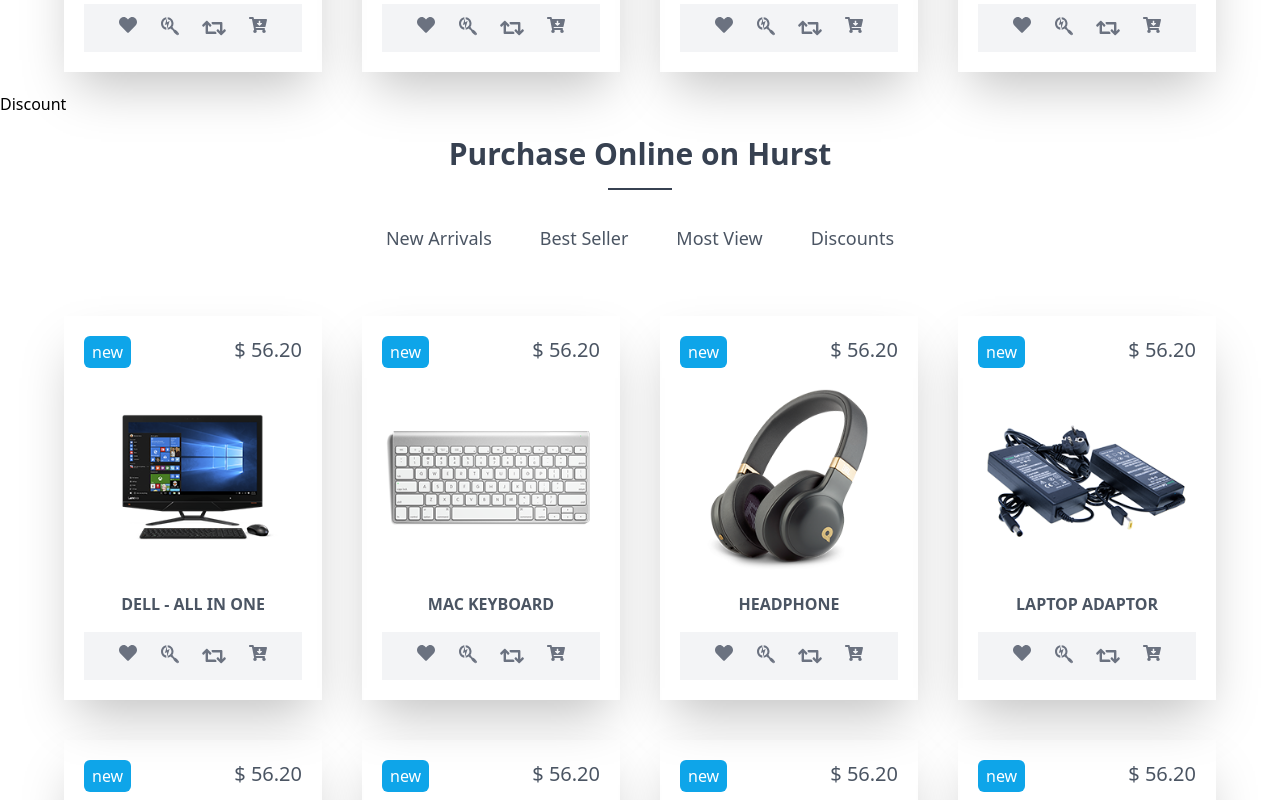
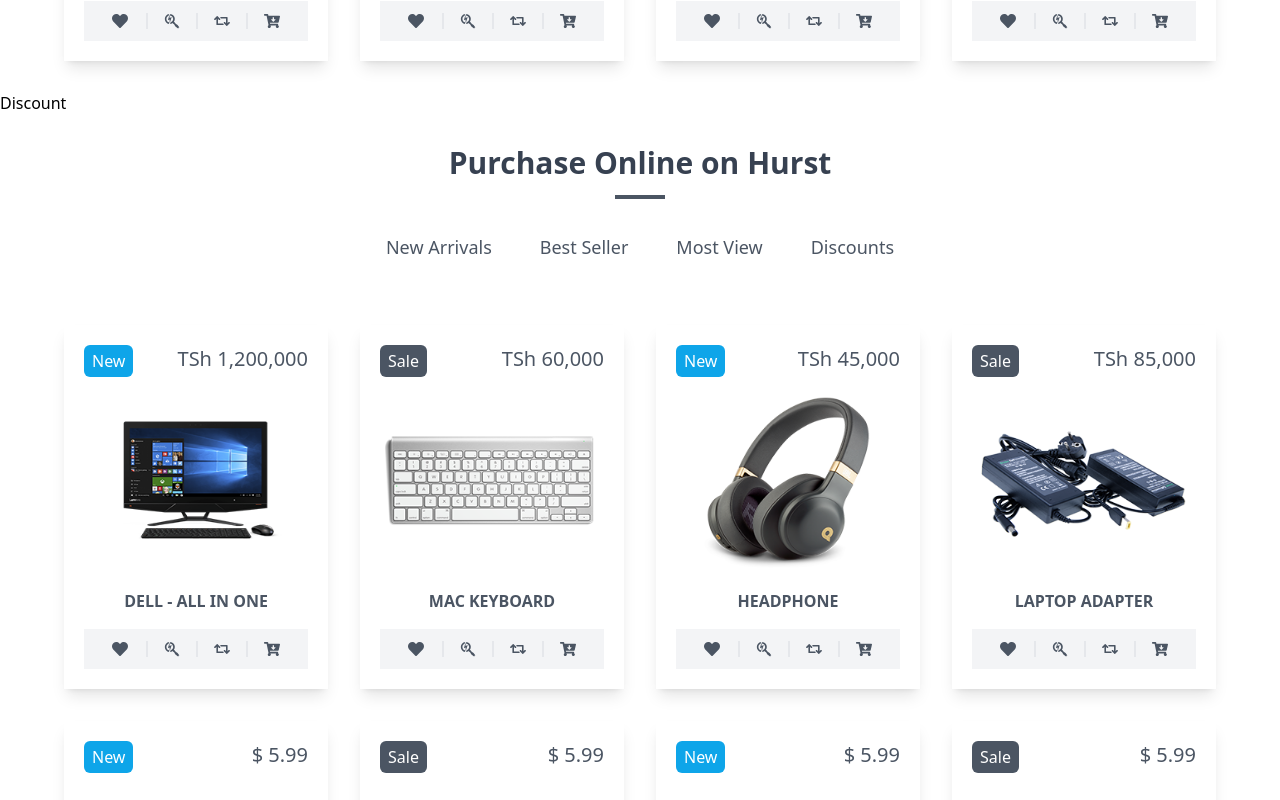
Before and after one commit to Shinto540/walkerbuntuapp, a Next.js app: page / in a window 1280 px wide. Shown: the part 1080-1880 px from the top of the page. Built offline with nearby package versions, Linux system fonts and the light colour scheme.

Commit message:
FIX: product sections

```diff
--- /dev/null
+++ b/components/Products.jsx
@@ -0,0 +1,128 @@
+// Styles
+import Image from "next/image";
+import Link from "next/link";
+import {
+  FaHeart,
+  FaSearchengin,
+  FaRetweet,
+  FaCartArrowDown,
+} from "react-icons/fa";
+
+// Styles
+import Styles from "../styles/Product.module.css";
+
+export const ProductSectionHeader = ({ sectionTitle }) => {
+  return (
+    <div className={Styles.product__title}>
+      <h2>{sectionTitle}</h2>
+      <span className={Styles.title__underline}></span>
+    </div>
+  );
+};
+
+export const ProductFilter = () => {
+  return (
+    <div className="flex justify-center gap-12 mt-7">
+      <Link href="">
+        <a className="font-medium text-gray-600 text-lg">New Arrivals</a>
+      </Link>
+      <Link href="">
+        <a className="font-medium text-gray-600 text-lg">Best Seller</a>
+      </Link>
+      <Link href="">
+        <a className="font-medium text-gray-600 text-lg">Most View</a>
+      </Link>
+      <Link href="">
+        <a className="font-medium text-gray-600 text-lg">Discounts</a>
+      </Link>
+    </div>
+  );
+};
+
+export const ProductCard = ({ labelText, price, currency, imgUrl, title }) => {
+  return (
+    <div className={Styles.product__card}>
+      <div className={Styles.card__header}>
+        <StatusLabel text={labelText} />
+        <PriceLabel price={price} currency={currency} />
+      </div>
+
+      <ProductImage url={imgUrl} />
+      <ProductName title={title} />
+      <ActionBar />
+    </div>
+  );
+};
+
+export const PriceLabel = ({ price, currency }) => {
+  return (
+    <span className={Styles.product__price}>
+      {currency} {numberFormatter(price)}
+    </span>
+  );
+};
+
+export const StatusLabel = ({ text }) => {
+  return (
+    <span
+      className={`${Styles.product__label} ${
+        text === "New" ? Styles.label__new : Styles.label__sale
+      }`}
+    >
+      {text}
+    </span>
+  );
+};
+
+export const ProductImage = ({ url }) => {
+  return (
+    <div className={Styles.product__img}>
+      <Image src={url} alt="" width={300} height={275} />
+    </div>
+  );
+};
+
+export const ProductName = ({ title }) => {
+  return (
+    <div className="text-center">
+      <h3 className="text-md font-bold text-gray-600 uppercase">{title}</h3>
+    </div>
+  );
+};
+
+const ActionBar = () => {
+  return (
+    <div className={Styles.action__bar}>
+      <div className={Styles.action}>
+        <FaHeart />
+        <ToolTip text="wishlist" />
+      </div>
+      <div className={Styles.action}>
+        <FaSearchengin />
+        <ToolTip text="quick view" />
+      </div>
+      <div className={Styles.action}>
+        <FaRetweet />
+        <ToolTip text="compare" />
+      </div>
+      <div className={Styles.action}>
+        <FaCartArrowDown />
+        <ToolTip text="add to cart" />
+      </div>
+    </div>
+  );
+};
+
+const ToolTip = ({ text }) => {
+  return (
+    <div className={Styles.tooltip__container}>
+      <span className={Styles.tooltip__text}>{text}</span>
+      <span className={Styles.tooltip__arrow}></span>
+    </div>
+  );
+};
+
+// format number ot human readable format
+export const numberFormatter = (numValue) => {
+  return numValue.toString().replace(/\B(?=(\d{3})+(?!\d))/g, ",");
+};
--- a/components/home/FeaturedProducts.jsx
+++ b/components/home/FeaturedProducts.jsx
@@ -1,37 +1,54 @@
-import Image from "next/image";
+import { ProductCard, ProductSectionHeader } from "../Products";
+import Link from "next/link";
+
+// Styles
 import Styles from "../../styles/Product.module.css";
-import {
-  FaRetweet,
-  FaCartArrowDown,
-  FaSearchengin,
-  FaHeart,
-} from "react-icons/fa";
 
 const FeaturedProducts = () => {
   return (
     <section className={Styles.products}>
-      <div className={Styles.product__title}>
-        <h2>Featured Products</h2>
-        <span className={Styles.title__underline}></span>
-      </div>
+      <ProductSectionHeader sectionTitle="Featured Products" />
 
-      <div className="flex gap-10 mt-16">
-        <ProductCard>
-          <ProductImage url="/product/pr-1.png" />
-          <ProductBody title="dell - All in one" />
-        </ProductCard>
-        <ProductCard>
-          <ProductImage url="/product/pr-2.png" />
-          <ProductBody title="mac keyboard" />
-        </ProductCard>
-        <ProductCard>
-          <ProductImage url="/product/pr-3.png" />
-          <ProductBody title="headphone" />
-        </ProductCard>
-        <ProductCard>
-          <ProductImage url="/product/pr-4.png" />
-          <ProductBody title="laptop adaptor" />
-        </ProductCard>
+      <div className={Styles.products__container}>
+        <Link href="/" passHref>
+          <ProductCard
+            price={1_200_000}
+            currency="TSh"
+            labelText="New"
+            imgUrl="/product/pr-1.png"
+            title="Dell - All in One"
+          />
+        </Link>
+
+        <Link href="/" passHref>
+          <ProductCard
+            price={60_000}
+            currency="TSh"
+            labelText="Sale"
+            imgUrl="/product/pr-2.png"
+            title="MAC Keyboard"
+          />
+        </Link>
+
+        <Link href="/" passHref>
+          <ProductCard
+            price={45_000}
+            currency="TSh"
+            labelText="New"
+            imgUrl="/product/pr-3.png"
+            title="headphone"
+          />
+        </Link>
+
+        <Link href="/" passHref>
+          <ProductCard
+            price={85_000}
+            currency="TSh"
+            labelText="Sale"
+            imgUrl="/product/pr-4.png"
+            title="Laptop Adapter"
+          />
+        </Link>
       </div>
       <div className={`${Styles.prev__next} ${Styles.prev}`}>
         P<br />r<br />e<br />v
@@ -43,56 +60,4 @@
   );
 };
 
-export const ProductCard = ({ children }) => {
-  return (
-    <div className={Styles.product__card}>
-      <div className={Styles.card__header}>
-        <ProductLabel text="new" />
-        <ProductPrice price="56.20" />
-      </div>
-
-      {children}
-    </div>
-  );
-};
-
-const ProductPrice = ({ price }) => {
-  return <span className={Styles.product__price}>$ {price}</span>;
-};
-
-const ProductLabel = ({ text }) => {
-  return <span className={Styles.product__label}>{text}</span>;
-};
-
-export const ProductImage = ({ url }) => {
-  return (
-    <div className={Styles.product__img}>
-      <Image src={url} alt="" width={350} height={350} />
-    </div>
-  );
-};
-
-export const ProductBody = ({ title }) => {
-  return (
-    <div className="text-center">
-      <h3 className="text-md font-bold text-gray-600 uppercase">{title}</h3>
-
-      <div className="flex justify-evenly bg-gray-100 text-gray-500 p-3 mt-4">
-        <div className="text-lg">
-          <FaHeart />
-        </div>
-        <div className="text-xl">
-          <FaSearchengin />
-        </div>
-        <div className="text-2xl">
-          <FaRetweet />
-        </div>
-        <div className="text-lg">
-          <FaCartArrowDown />
-        </div>
-      </div>
-    </div>
-  );
-};
-
 export default FeaturedProducts;
--- a/components/home/PurchaseOnline.jsx
+++ b/components/home/PurchaseOnline.jsx
@@ -1,76 +1,86 @@
-import { ProductCard, ProductImage, ProductBody } from "./FeaturedProducts";
+import { ProductCard, ProductFilter, ProductSectionHeader } from "../Products";
+import Link from "next/link";
+
+// Styles
 import Styles from "../../styles/Product.module.css";
-import Link from "next/link";
 
 const PurchaseOnline = () => {
   return (
     <section className={Styles.products}>
-      <div className={Styles.product__title}>
-        <h2>Purchase Online on Hurst</h2>
-        <span className={Styles.title__underline}></span>
+      <ProductSectionHeader sectionTitle="Purchase Online on Hurst" />
+      <ProductFilter />
+
+      <div className={Styles.products__container}>
+        <Link href="/" passHref>
+          <ProductCard
+            price={1_200_000}
+            currency="TSh"
+            labelText="New"
+            imgUrl="/product/pr-1.png"
+            title="Dell - All in One"
+          />
+        </Link>
+
+        <Link href="/" passHref>
+          <ProductCard
+            price={60_000}
+            currency="TSh"
+            labelText="Sale"
+            imgUrl="/product/pr-2.png"
+            title="MAC Keyboard"
+          />
+        </Link>
+
+        <Link href="/" passHref>
+          <ProductCard
+            price={45_000}
+            currency="TSh"
+            labelText="New"
+            imgUrl="/product/pr-3.png"
+            title="headphone"
+          />
+        </Link>
+
+        <Link href="/" passHref>
+          <ProductCard
+            price={85_000}
+            currency="TSh"
+            labelText="Sale"
+            imgUrl="/product/pr-4.png"
+            title="Laptop Adapter"
+          />
+        </Link>
+        <ProductCard
+          price={5.99}
+          currency="$"
+          labelText="New"
+          imgUrl="/product/pr-5.png"
+          title="MACBook Pro"
+        />
+        <ProductCard
+          price={5.99}
+          currency="$"
+          labelText="Sale"
+          imgUrl="/product/pr-6.png"
+          title="HP LaserJet Printer"
+        />
+        <ProductCard
+          price={5.99}
+          currency="$"
+          labelText="New"
+          imgUrl="/product/pr-7.png"
+          title="Mouse Pointer"
+        />
+        <ProductCard
+          price={5.99}
+          currency="$"
+          labelText="Sale"
+          imgUrl="/product/pr-8.png"
+          title="HP Specta"
+        />
       </div>
-      <NavFilter />
-      <ProductDisplay />
     </section>
   );
 };
 
-export const ProductDisplay = () => {
-  return (
-    <div className="grid grid-cols-4 gap-10 mt-16">
-      <ProductCard>
-        <ProductImage url="/product/pr-1.png" />
-        <ProductBody title="dell - All in one" />
-      </ProductCard>
-      <ProductCard>
-        <ProductImage url="/product/pr-2.png" />
-        <ProductBody title="mac keyboard" />
-      </ProductCard>
-      <ProductCard>
-        <ProductImage url="/product/pr-3.png" />
-        <ProductBody title="headphone" />
-      </ProductCard>
-      <ProductCard>
-        <ProductImage url="/product/pr-4.png" />
-        <ProductBody title="laptop adaptor" />
-      </ProductCard>
-      <ProductCard>
-        <ProductImage url="/product/pr-5.png" />
-        <ProductBody title="dell - All in one" />
-      </ProductCard>
-      <ProductCard>
-        <ProductImage url="/product/pr-6.png" />
-        <ProductBody title="mac keyboard" />
-      </ProductCard>
-      <ProductCard>
-        <ProductImage url="/product/pr-7.png" />
-        <ProductBody title="headphone" />
-      </ProductCard>
-      <ProductCard>
-        <ProductImage url="/product/pr-8.png" />
-        <ProductBody title="laptop adaptor" />
-      </ProductCard>
-    </div>
-  );
-};
-
-export const NavFilter = () => {
-  return (
-    <div className="flex justify-center gap-12 mt-7">
-      <Link href="">
-        <a className="font-medium text-gray-600 text-lg">New Arrivals</a>
-      </Link>
-      <Link href="">
-        <a className="font-medium text-gray-600 text-lg">Best Seller</a>
-      </Link>
-      <Link href="">
-        <a className="font-medium text-gray-600 text-lg">Most View</a>
-      </Link>
-      <Link href="">
-        <a className="font-medium text-gray-600 text-lg">Discounts</a>
-      </Link>
-    </div>
-  );
-};
-
 export default PurchaseOnline;
--- a/styles/Product.module.css
+++ b/styles/Product.module.css
@@ -1,9 +1,23 @@
 .products {
-  width: 90%;
-  max-width: 1280px;
+  @apply w-[90%] max-w-[1280px] mx-auto relative py-[30px];
+}
+
+.products__container {
+  width: 70%;
   margin: 0 auto;
-  position: relative;
-  padding: 20px 0;
+  @apply grid grid-cols-1 gap-8 mt-16;
+}
+
+@media screen and (min-width: 678px) {
+  .products__container {
+    @apply grid-cols-2 w-full;
+  }
+}
+
+@media screen and (min-width: 992px) {
+  .products__container {
+    @apply grid-cols-4;
+  }
 }
 
 .product__title {
@@ -15,12 +29,11 @@
 }
 
 .title__underline {
-  @apply w-16 border-b-2 border-gray-700 inline-block;
+  @apply w-[50px] border-b-4 border-gray-600 inline-block;
 }
 
 .product__card {
-  max-width: 280px;
-  @apply p-5 shadow-2xl;
+  @apply p-5 shadow-lg w-full max-w-[350px] hover:shadow-2xl;
 }
 
 .card__header {
@@ -28,7 +41,7 @@
 }
 
 .product__label {
-  @apply py-1 px-2 rounded-md bg-sky-500 text-white;
+  @apply py-1 px-2 rounded-md  text-white;
 }
 
 .label__new {
@@ -36,21 +49,52 @@
 }
 
 .label__sale {
-  @apply bg-gray-800 text-white;
+  @apply bg-gray-600 text-white;
 }
 
 .product__price {
   @apply font-medium text-xl text-gray-600;
 }
 
+/* icons action bar */
+.action__bar {
+  @apply grid grid-cols-4 divide-x-2 bg-gray-100 text-gray-600 p-3 mt-4;
+}
+
+.action {
+  @apply pl-4 cursor-pointer relative;
+}
+
+.tooltip__container {
+  @apply bg-sky-500 text-white text-center rounded-md px-2 py-[2px] absolute top-[-50px] left-[-20%];
+  display: none;
+  width: max-content;
+}
+
+.action:hover .tooltip__container {
+  display: block;
+}
+
+.tooltip__text {
+  @apply text-sm;
+}
+
+.tooltip__container::after {
+  content: "";
+  @apply absolute top-full left-[50%] ml-[-5px] border-[7px];
+  border-color: rgba(14, 156, 233, 0.9) transparent transparent transparent;
+}
+
+/* product prev or next controller */
+
 .prev__next {
-  @apply bg-gray-100 font-medium py-2 px-3 absolute top-72 cursor-pointer;
+  @apply bg-gray-100 rounded-sm font-medium py-2 px-3 absolute top-72 cursor-pointer hover:bg-sky-400;
 }
 
 .next {
-  right: -70px;
+  @apply right-[-70px];
 }
 
 .prev {
-  left: -70px;
+  @apply left-[-70px];
 }
```
